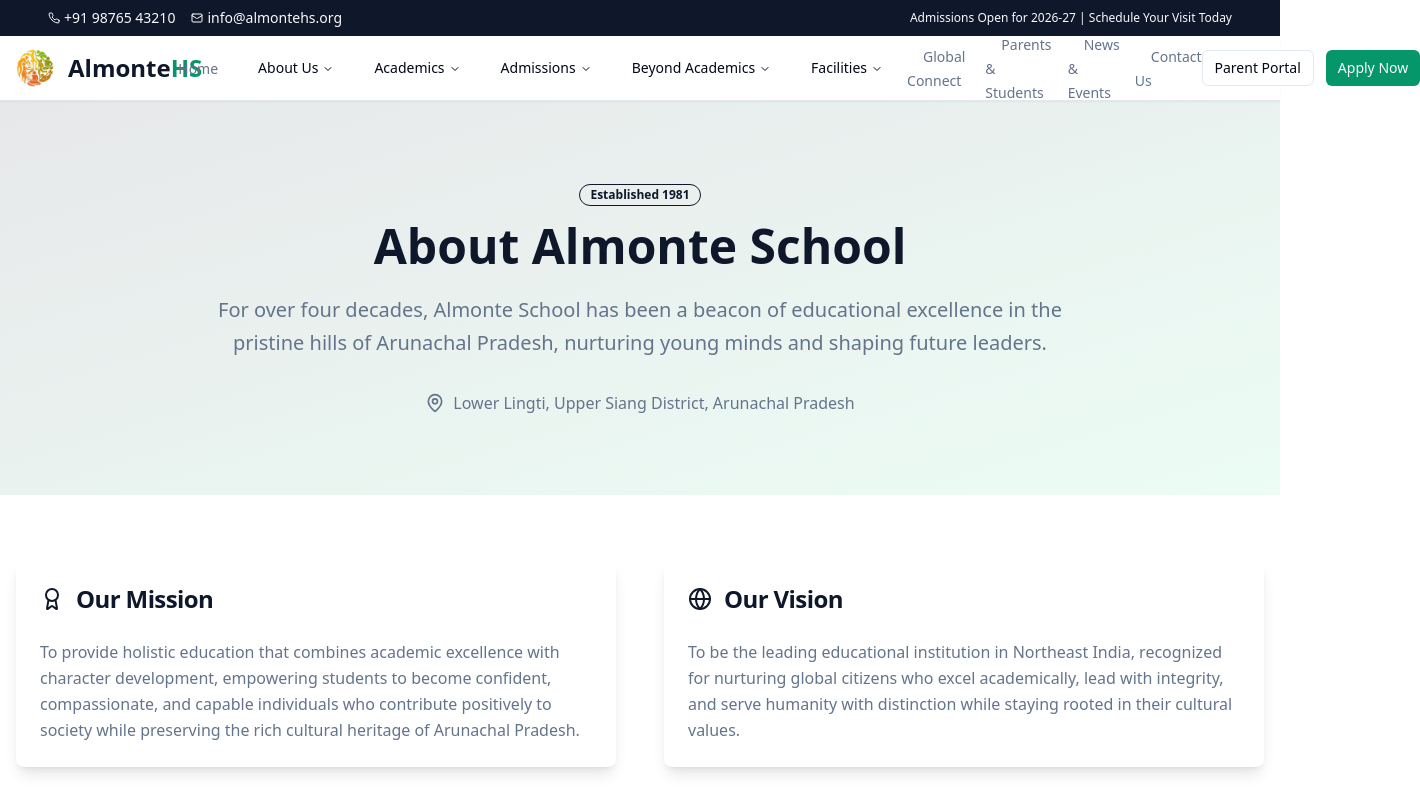
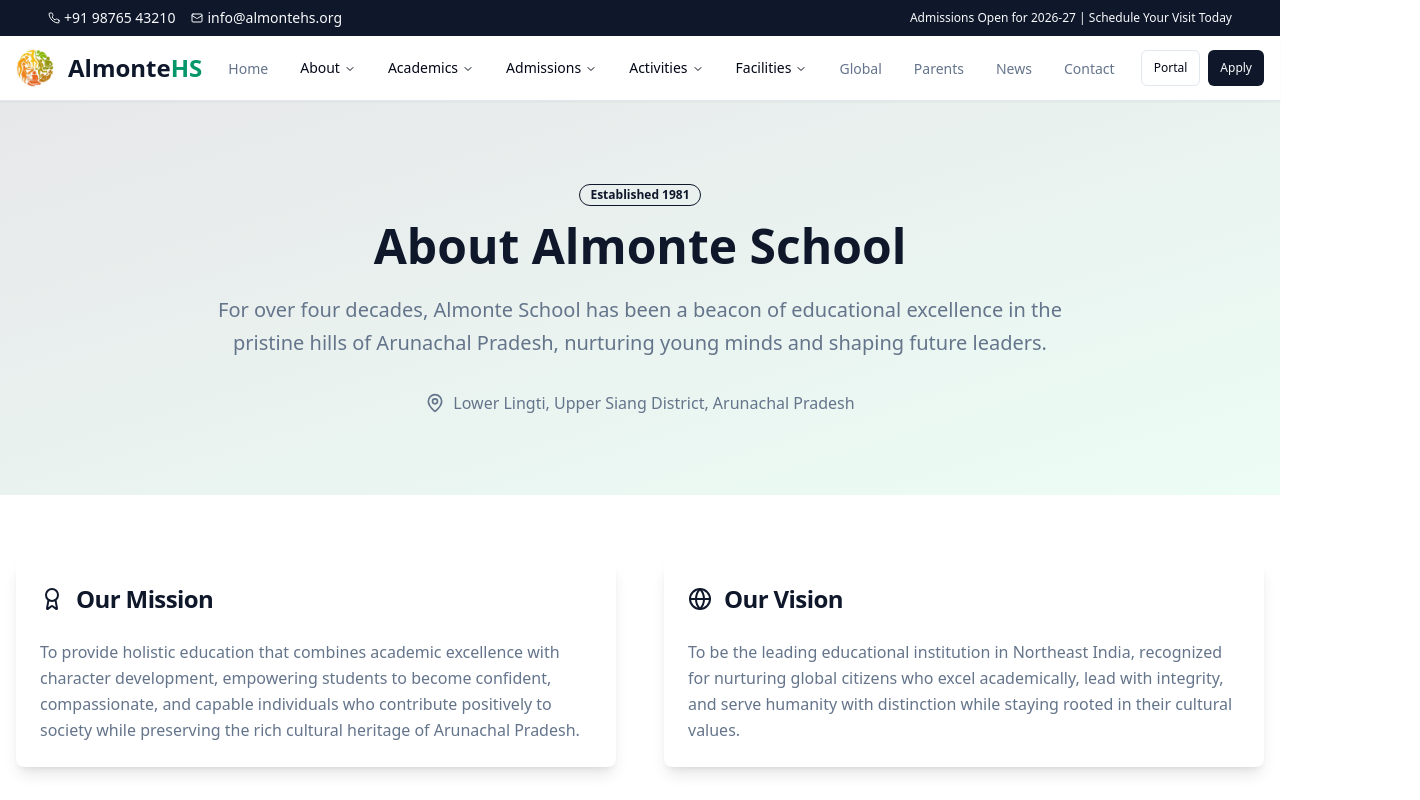
Before and after one commit to nscuai/almonte-global-gateway, a React (Vite) app: page /about in a window 1280 px wide. Shown: the top 800 px of the page, 1420 px wide, since content can reach past the window. Built offline with nearby package versions, Linux system fonts and the light colour scheme.

Commit message:
Refactor: One-line header menu
Refactor the header menu to fit on one line, shortening menu items and using AI to create a logical menu structure.

```diff
--- a/src/components/Navigation.tsx
+++ b/src/components/Navigation.tsx
@@ -17,7 +17,7 @@ const Navigation = () => {
 
   const navItems = [
     {
-      title: "About Us",
+      title: "About",
       items: [
         { title: "Vision & Mission", href: "#vision" },
         { title: "Leadership Team", href: "#leadership" },
@@ -47,7 +47,7 @@ const Navigation = () => {
       ]
     },
     {
-      title: "Beyond Academics",
+      title: "Activities",
       items: [
         { title: "Clubs & Societies", href: "#clubs" },
         { title: "Sports Academy", href: "#sports" },
@@ -111,7 +111,7 @@ const Navigation = () => {
                   <NavigationMenuItem>
                     <NavigationMenuLink
                       href="#home"
-                      className="px-4 py-2 text-sm font-medium text-muted-foreground hover:text-primary transition-colors"
+                      className="px-3 py-2 text-sm font-medium text-muted-foreground hover:text-primary transition-colors"
                     >
                       Home
                     </NavigationMenuLink>
@@ -119,7 +119,7 @@ const Navigation = () => {
 
                   {navItems.map((item) => (
                     <NavigationMenuItem key={item.title}>
-                      <NavigationMenuTrigger className="text-sm font-medium">
+                      <NavigationMenuTrigger className="text-sm font-medium px-3">
                         {item.title}
                       </NavigationMenuTrigger>
                       <NavigationMenuContent>
@@ -143,36 +143,36 @@ const Navigation = () => {
                   <NavigationMenuItem>
                     <NavigationMenuLink
                       href="#global"
-                      className="px-4 py-2 text-sm font-medium text-muted-foreground hover:text-primary transition-colors"
+                      className="px-3 py-2 text-sm font-medium text-muted-foreground hover:text-primary transition-colors"
                     >
-                      Global Connect
+                      Global
                     </NavigationMenuLink>
                   </NavigationMenuItem>
 
                   <NavigationMenuItem>
                     <NavigationMenuLink
                       href="#parents"
-                      className="px-4 py-2 text-sm font-medium text-muted-foreground hover:text-primary transition-colors"
+                      className="px-3 py-2 text-sm font-medium text-muted-foreground hover:text-primary transition-colors"
                     >
-                      Parents & Students
+                      Parents
                     </NavigationMenuLink>
                   </NavigationMenuItem>
 
                   <NavigationMenuItem>
                     <NavigationMenuLink
                       href="#news"
-                      className="px-4 py-2 text-sm font-medium text-muted-foreground hover:text-primary transition-colors"
+                      className="px-3 py-2 text-sm font-medium text-muted-foreground hover:text-primary transition-colors"
                     >
-                      News & Events
+                      News
                     </NavigationMenuLink>
                   </NavigationMenuItem>
 
                   <NavigationMenuItem>
                     <NavigationMenuLink
                       href="#contact"
-                      className="px-4 py-2 text-sm font-medium text-muted-foreground hover:text-primary transition-colors"
+                      className="px-3 py-2 text-sm font-medium text-muted-foreground hover:text-primary transition-colors"
                     >
-                      Contact Us
+                      Contact
                     </NavigationMenuLink>
                   </NavigationMenuItem>
                 </NavigationMenuList>
@@ -180,12 +180,12 @@ const Navigation = () => {
             </div>
 
             {/* CTA Buttons */}
-            <div className="hidden lg:flex items-center gap-3">
-              <Button variant="outline" size="sm">
-                Parent Portal
+            <div className="hidden lg:flex items-center gap-2">
+              <Button variant="outline" size="sm" className="text-xs">
+                Portal
               </Button>
-              <Button className="bg-emerald-600 hover:bg-emerald-700" size="sm">
-                Apply Now
+              <Button className="bg-emerald-600 hover:bg-emerald-700" size="sm" className="text-xs">
+                Apply
               </Button>
             </div>
 
```
